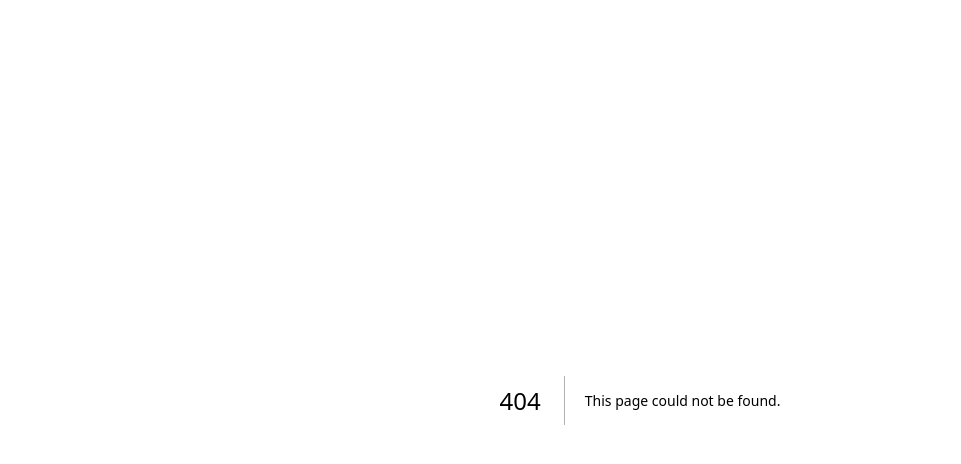
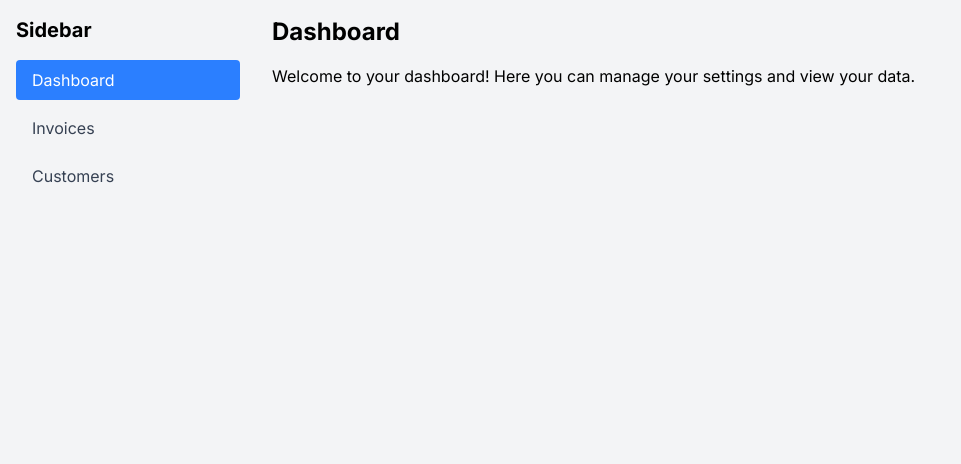
Before and after one commit to HodynskyiYK/my-dashboard-app-next, a Next.js app: page /dashboard in a window 1280 px wide. Before the commit this address had no page. Shown: the top 464 px of the page, without its empty margins (0-961 px from the left). Built offline with nearby package versions, Linux system fonts and the light colour scheme; a web font is replaced by a local one.

Commit message:
Added pages and navigation

```diff
--- /dev/null
+++ b/src/app/dashboard/customers/page.tsx
@@ -0,0 +1,10 @@
+function Customers() {
+  return (
+    <div className="flex-1 p-4">
+      <h1 className="text-2xl font-bold mb-4">Customers</h1>
+      <p>Here you can manage your customers and view their information.</p>
+    </div>
+  );
+}
+
+export default Customers;
--- /dev/null
+++ b/src/app/dashboard/invoices/page.tsx
@@ -0,0 +1,10 @@
+function Invoices() {
+  return (
+    <div className="flex-1 p-4">
+      <h1 className="text-2xl font-bold mb-4">Invoices</h1>
+      <p>Here you can manage your invoices and view their details.</p>
+    </div>
+  );
+}
+
+export default Invoices;
--- /dev/null
+++ b/src/app/dashboard/layout.tsx
@@ -0,0 +1,15 @@
+import { Sidebar } from "@/widgets/sidebar";
+
+function DashboardLayout({ children }: { children: React.ReactNode }) {
+  return (
+    <div className="flex h-screen">
+      <Sidebar />
+
+      <main className="flex-1 bg-gray-100">
+        {children}
+      </main>
+    </div>
+  );
+}
+
+export default DashboardLayout;
--- /dev/null
+++ b/src/app/dashboard/page.tsx
@@ -0,0 +1,10 @@
+function Dashboard() {
+  return (
+    <div className="flex-1 p-4">
+      <h1 className="text-2xl font-bold mb-4">Dashboard</h1>
+      <p>Welcome to your dashboard! Here you can manage your settings and view your data.</p>
+    </div>
+  );
+}
+
+export default Dashboard;
--- /dev/null
+++ b/src/widgets/sidebar/index.ts
@@ -0,0 +1 @@
+export * from './ui';
--- /dev/null
+++ b/src/widgets/sidebar/ui/Sidebar.tsx
@@ -0,0 +1,35 @@
+'use client';
+import Link from "next/link";
+import { usePathname } from "next/navigation";
+
+const ROUTES = [
+  { path: "/dashboard", label: "Dashboard" },
+  { path: "/dashboard/invoices", label: "Invoices" },
+  { path: "/dashboard/customers", label: "Customers" }
+];
+
+export function Sidebar() {
+  const pathname = usePathname();
+
+  return (
+    <div className="w-64 bg-gray-100 p-4">
+      <h2 className="text-xl font-bold mb-4">Sidebar</h2>
+      <nav>
+        <ul>
+          {ROUTES.map((route) => (
+            <li key={route.path} className="mb-2">
+              <Link
+                href={route.path}
+                className={`block px-4 py-2 rounded ${
+                  pathname === route.path ? "bg-blue-500 text-white" : "text-gray-700 hover:bg-gray-200"
+                }`}
+              >
+                {route.label}
+              </Link>
+            </li>
+          ))}
+        </ul>
+      </nav>
+    </div>
+  );
+}
--- /dev/null
+++ b/src/widgets/sidebar/ui/index.ts
@@ -0,0 +1 @@
+export { Sidebar } from './Sidebar';
```
